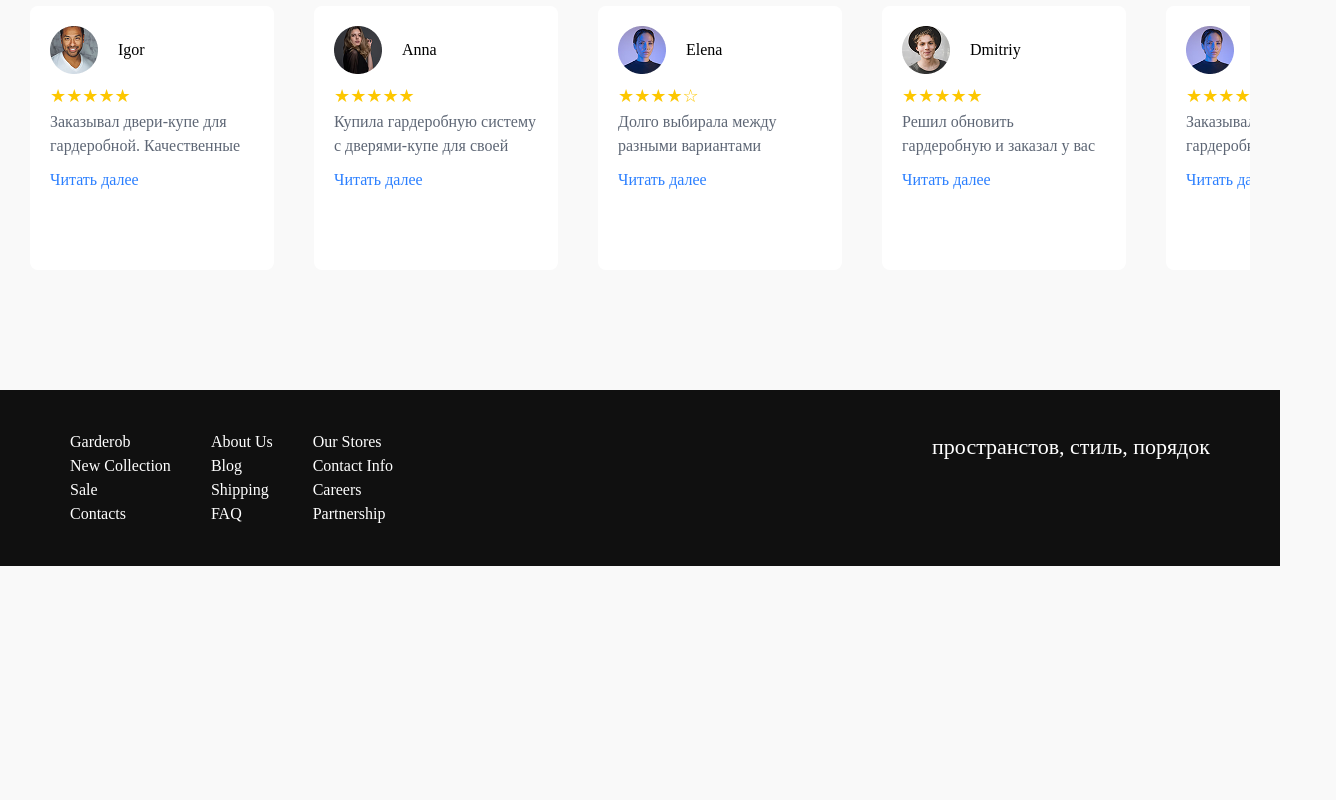
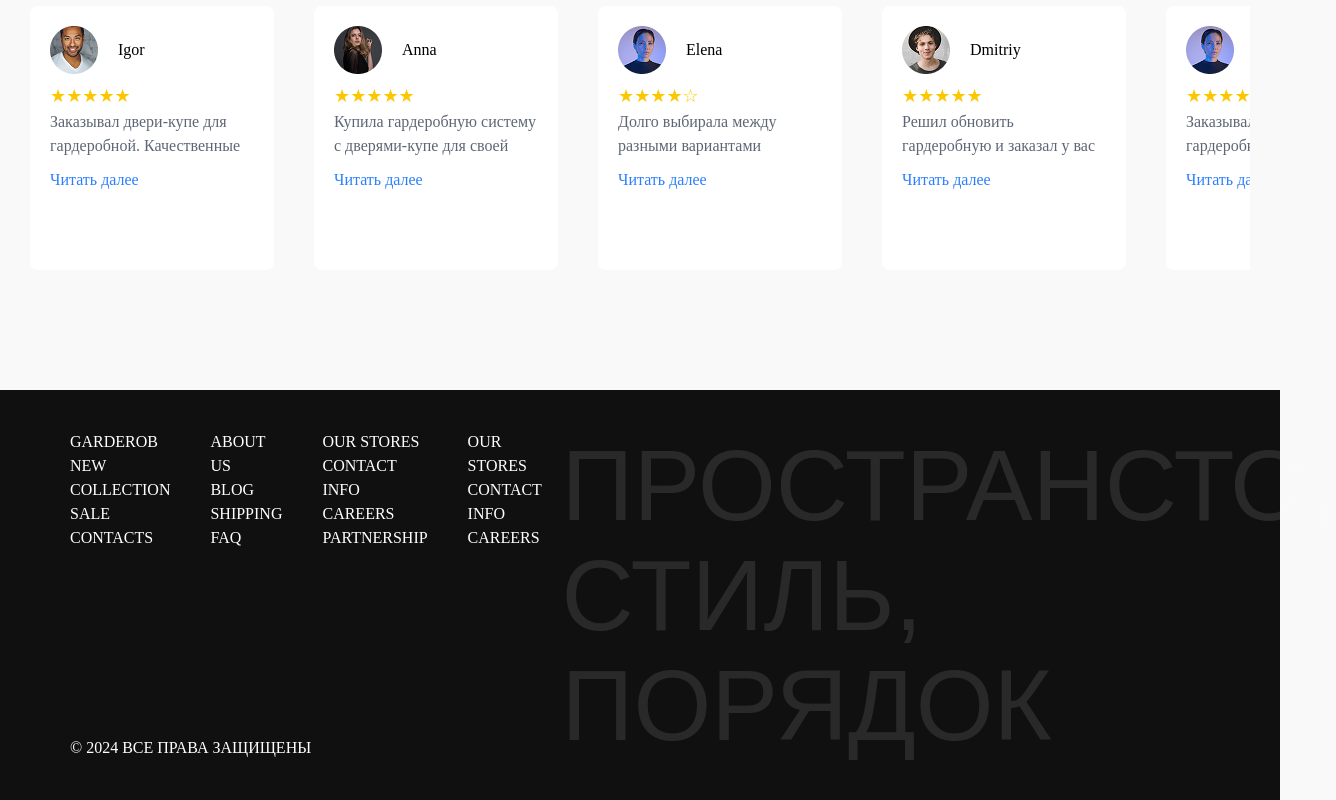
Before and after one commit to Sanchir01/wardrobe, a React (Vite) app: page / in a window 1280 px wide. Shown: the part 4260-5060 px from the top of the page, 1336 px wide, since content can reach past the window. Before the commit the page ends 4826 px from the top, so only its background shows below. Built offline with nearby package versions, Linux system fonts and the light colour scheme; a web font is replaced by a local one.

Commit message:
add footer

```diff
--- a/src/widgets/footer/index.tsx
+++ b/src/widgets/footer/index.tsx
@@ -31,15 +31,23 @@
 			{ title: 'Careers', href: '/careers' },
 			{ title: 'Partnership', href: '/partnership' }
 		]
+	},
+	{
+		links: [
+			{ title: 'Our Stores', href: '/stores' },
+			{ title: 'Contact Info', href: '/contacts' },
+			{ title: 'Careers', href: '/careers' }
+		]
 	}
 ]
 
 const Footer = () => {
 	return (
-		<footer className='bg-custom-black text-white mt-30 p-10'>
+		<footer className='bg-custom-black text-white mt-30 p-10 uppercase '>
 			<div className='container'>
-				<div className='flex justify-between'>
-					<div className='flex gap-10'>
+				<div className='flex justify-between gap-5'>
+					<div className='flex flex-col justify-between'>
+						<div className='flex gap-10 font-normal'>
 							{footerColumnContent.map((item, i) => (
 								<ul key={i}>
 									{item.links.map((content, i) => (
@@ -50,7 +58,14 @@
 								</ul>
 							))}
 						</div>
-					<Title text={'пространстов, стиль, порядок'} />
+						<p className='mt-25'>© 2024 Все права защищены</p>
+					</div>
+
+					<Title
+						text={'пространсто, стиль, порядок'}
+						size='xs'
+						className='font-gilroy text-[100px] opacity-10 leading-[110px]'
+					/>
 				</div>
 			</div>
 		</footer>
```
Lines whose indentation alone changed are shown as unchanged.
